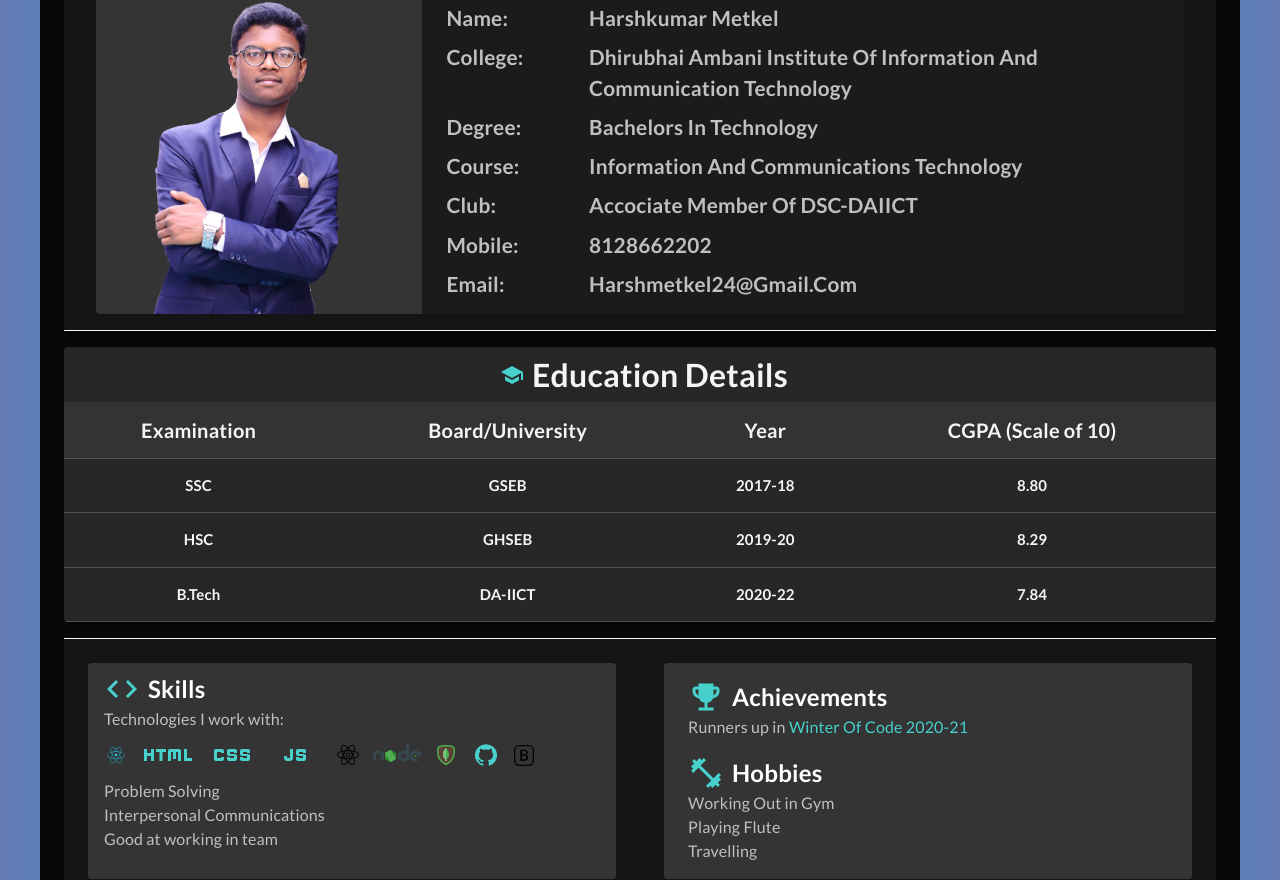
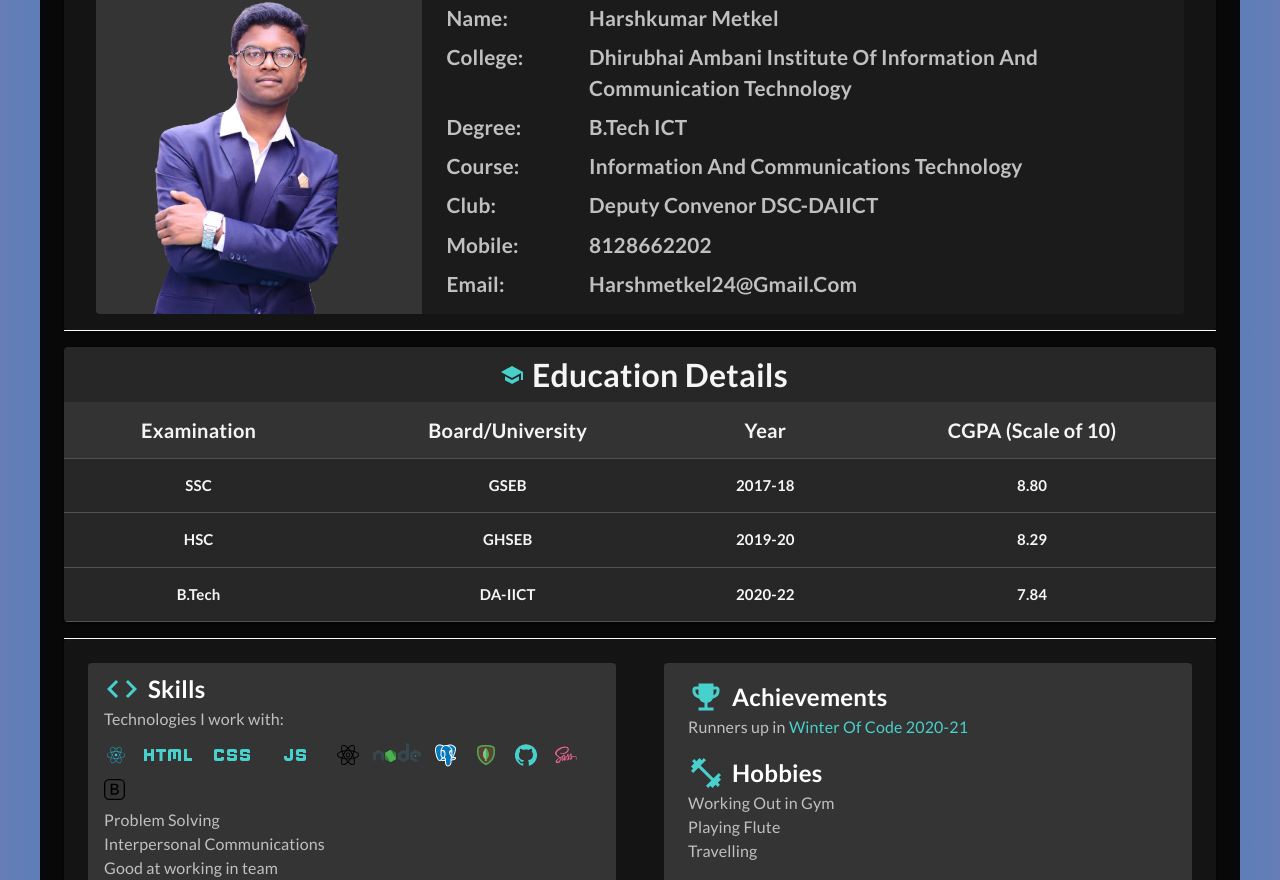
Before and after one commit to harshmetkel24/portfolio, a React (Create React App) app in the folder portfolio/: page /details in a window 1280 px wide. Shown: the part 174-1054 px from the top of the page. Built offline with nearby package versions, Linux system fonts and the light colour scheme.

Commit message:
tech stack updated

```diff
--- a/portfolio/src/Components/ExtraDetailsCard.js
+++ b/portfolio/src/Components/ExtraDetailsCard.js
@@ -65,6 +65,12 @@ const ExtraDetailsCard = () => {
             />
             <img
               style={{ height: "1.5em", margin: "auto 0.5em" }}
+              src="/images/postgresql.svg"
+              alt="PostgreSQL"
+            />
+
+            <img
+              style={{ height: "1.5em", margin: "auto 0.5em" }}
               src="/images/MongodbIcon.svg"
               alt="MongoDB"
             />
@@ -72,11 +78,18 @@ const ExtraDetailsCard = () => {
               sx={{ fontSize: "1.5em", color: "#48d1cc", mx: 1, my: "auto" }}
             />
             <img
+              style={{ height: "1.5em", margin: "auto 0.5em" }}
+              src="/images/sass.svg"
+              alt="SaSS"
+            />
+            <img
               style={{ height: "1.3em", fill: "#fff", margin: "auto 0.5em" }}
               src="/images/bootstrap.svg"
             />
           </Typography>
-          <Typography sx={Styles.rowText}>Problem Solving</Typography>
+          <Typography sx={{ ...Styles.rowText, mt: 1 }}>
+            Problem Solving
+          </Typography>
           <Typography sx={Styles.rowText}>
             Interpersonal Communications
           </Typography>
--- a/portfolio/src/Components/ProfileCard.js
+++ b/portfolio/src/Components/ProfileCard.js
@@ -13,12 +13,12 @@ const details = [
     value:
       "Dhirubhai Ambani Institute of Information and Communication Technology",
   },
-  { key: "Degree: ", value: "Bachelors in Technology" },
+  { key: "Degree: ", value: "B.Tech ICT" },
   {
     key: "Course: ",
     value: "Information And Communications Technology",
   },
-  { key: "Club: ", value: "Accociate member of DSC-DAIICT" },
+  { key: "Club: ", value: "Deputy Convenor DSC-DAIICT" },
   { key: "Mobile: ", value: "8128662202" },
   {
     key: "Email: ",
```
Also changed, not shown: portfolio/public/images/postgresql.svg (added), portfolio/public/images/sass.svg (added).
